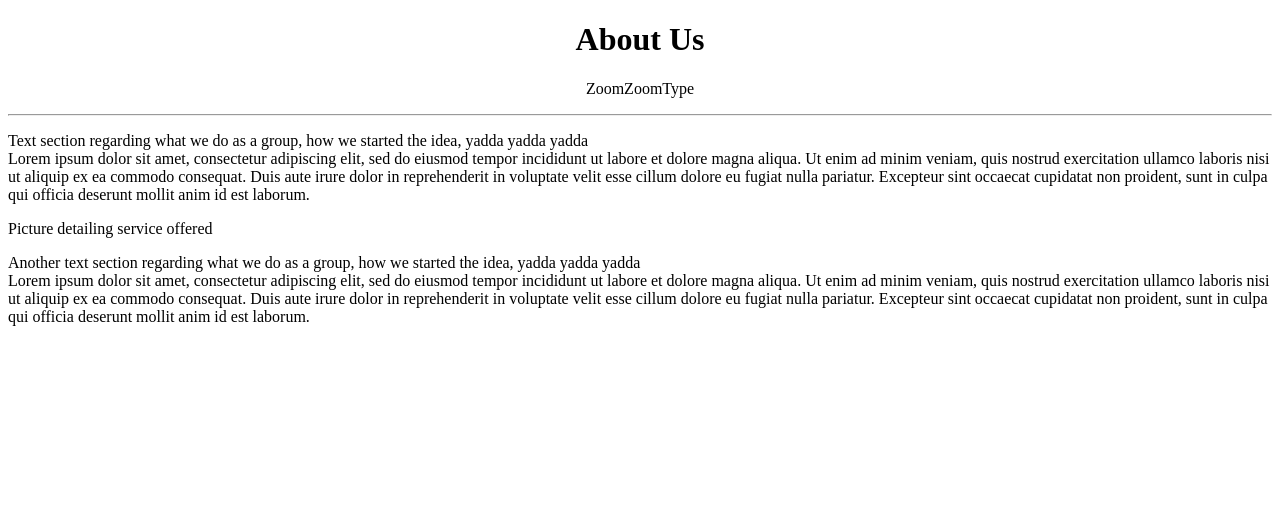
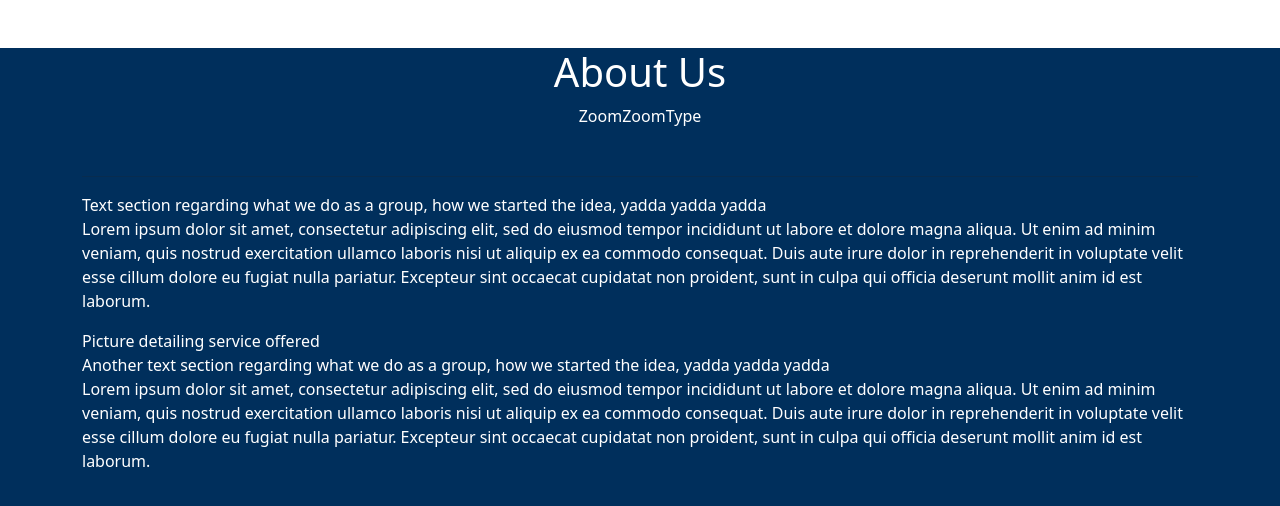
Before and after one commit to eHag-FRU/ZoomZoomType, a React (Vite) app in the folder client/: page /About in a window 1280 px wide. Shown: the top 506 px of the page. Built offline with nearby package versions, Linux system fonts and the light colour scheme.

Commit message:
boostrap about

```diff
--- a/client/src/components/About.jsx
+++ b/client/src/components/About.jsx
@@ -1,17 +1,21 @@
 import React, { useEffect, useState, useRef } from "react";
 import { useNavigate, useLocation } from "react-router-dom";
 import {FontAwesomeIcon} from "@fortawesome/react-fontawesome"
+import 'bootstrap/dist/css/bootstrap.min.css';
 
 const About = () => {
 
     return (
-        <div className="place-items-center">
-            <h1 className="text-3xl font-semibold mb-4">About Us</h1>
-            <p className="text-lg mb-8">ZoomZoomType</p>
+        <div style={{ backgroundColor: "#002F5C", minHeight: "100vh" }}>
+            <div className="container my-5">
+                <div className="container my-5">
+                    <h1 className="text-center text-white">About Us</h1>
+                    <p className="text-center text-white">ZoomZoomType</p>
+                </div>
                 <hr />
 
 
-            <div className="top-text-section">
+                <div className="text-white">
                     <p>
                         Text section regarding what we do as a group,
                         how we started the idea, yadda yadda yadda <br />
@@ -25,7 +29,7 @@
                     </p>
                 </div>
 
-            <div className="image-and-text-section">
+                <div className="text-white">
                     <div className="about-image-placeholder">
                         Picture detailing service offered
                     </div>
@@ -45,7 +49,7 @@
                     </div>
                 </div>
             </div>
-
+        </div>
     )
 }
 
```
Lines whose indentation alone changed are shown as unchanged.
